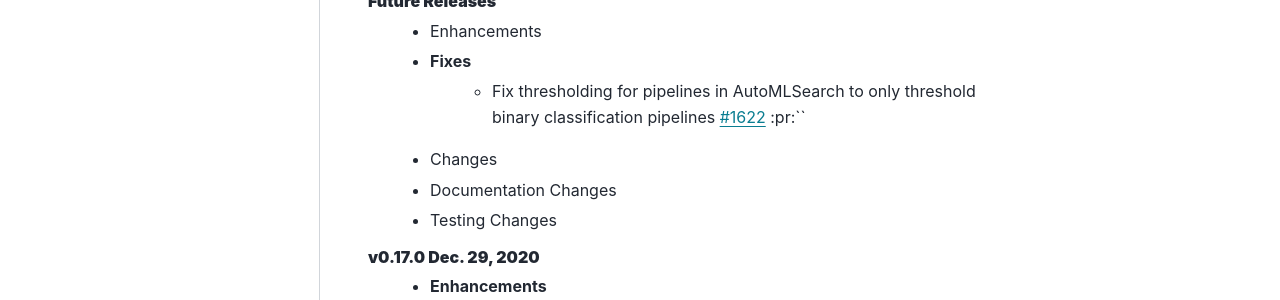
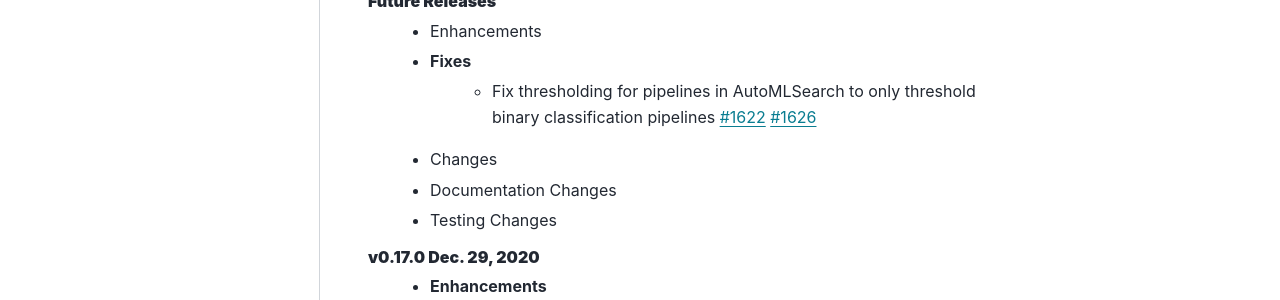
Before and after one commit to alteryx/evalml, a Sphinx documentation site: the page built from docs/source/release_notes.rst, in a window 1280 px wide and 900 px high. Shown: the part 221-521 px from the top of the window. Built offline with Sphinx 7.4.7 and the PyData theme 0.15.4, drawn with Linux system fonts in a browser that asks for light colours; comment, search, counter and statistics services are not loaded.

Commit message:
update release notes

```diff
--- a/docs/source/release_notes.rst
+++ b/docs/source/release_notes.rst
@@ -4,7 +4,7 @@ Release Notes
 **Future Releases**
     * Enhancements
     * Fixes
-        * Fix thresholding for pipelines in AutoMLSearch to only threshold binary classification pipelines :pr:`1622` :pr:``
+        * Fix thresholding for pipelines in AutoMLSearch to only threshold binary classification pipelines :pr:`1622` :pr:`1626`
     * Changes
     * Documentation Changes
     * Testing Changes
```
